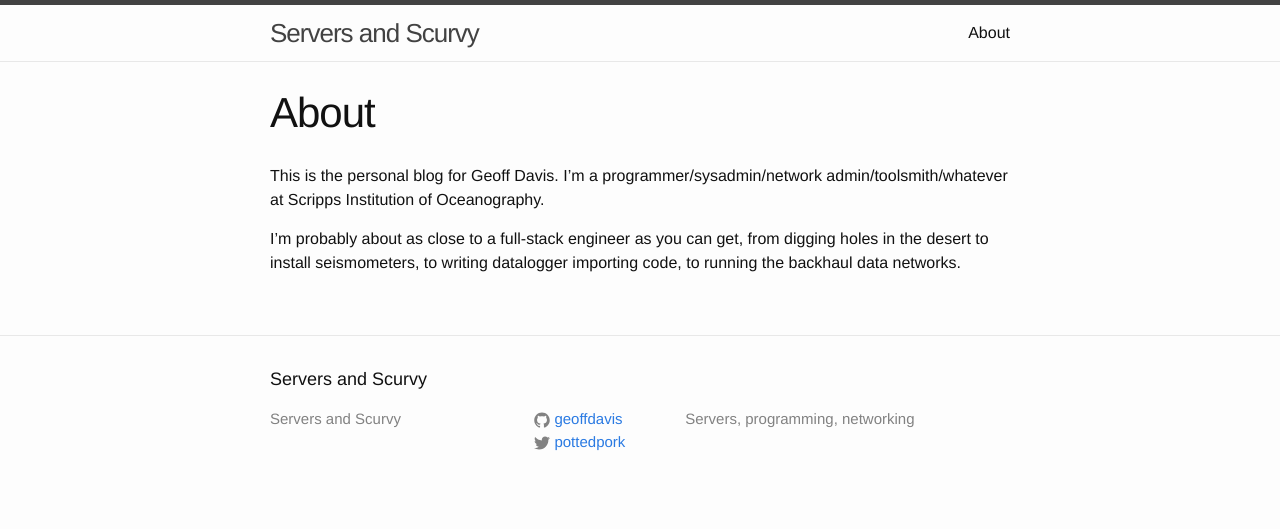
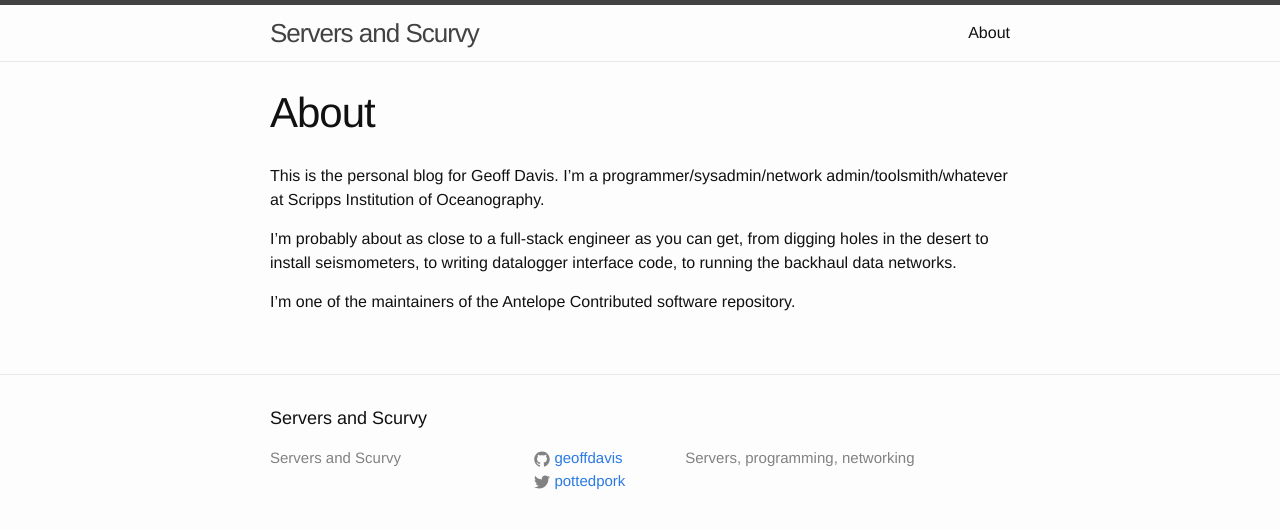
Before and after one commit to geoffdavis/geoffdavis.github.io, a Jekyll site: the page built from about.md, in a window 1280 px wide. Shown: the top 529 px of the page. Built offline with Jekyll 4.4.1, drawn with Linux system fonts in a browser that asks for light colours; Markdown is read by kramdown in place of the engine named in the settings.

Commit message:
Update about with antelope blurb

```diff
--- a/about.md
+++ b/about.md
@@ -9,4 +9,6 @@ admin/toolsmith/whatever at Scripps Institution of Oceanography.
 
 I'm probably about as close to a full-stack engineer as you can get, from
 digging holes in the desert to install seismometers, to writing datalogger
-importing code, to running the backhaul data networks.
+interface code, to running the backhaul data networks.
+
+I'm one of the maintainers of the Antelope Contributed software repository.
```
